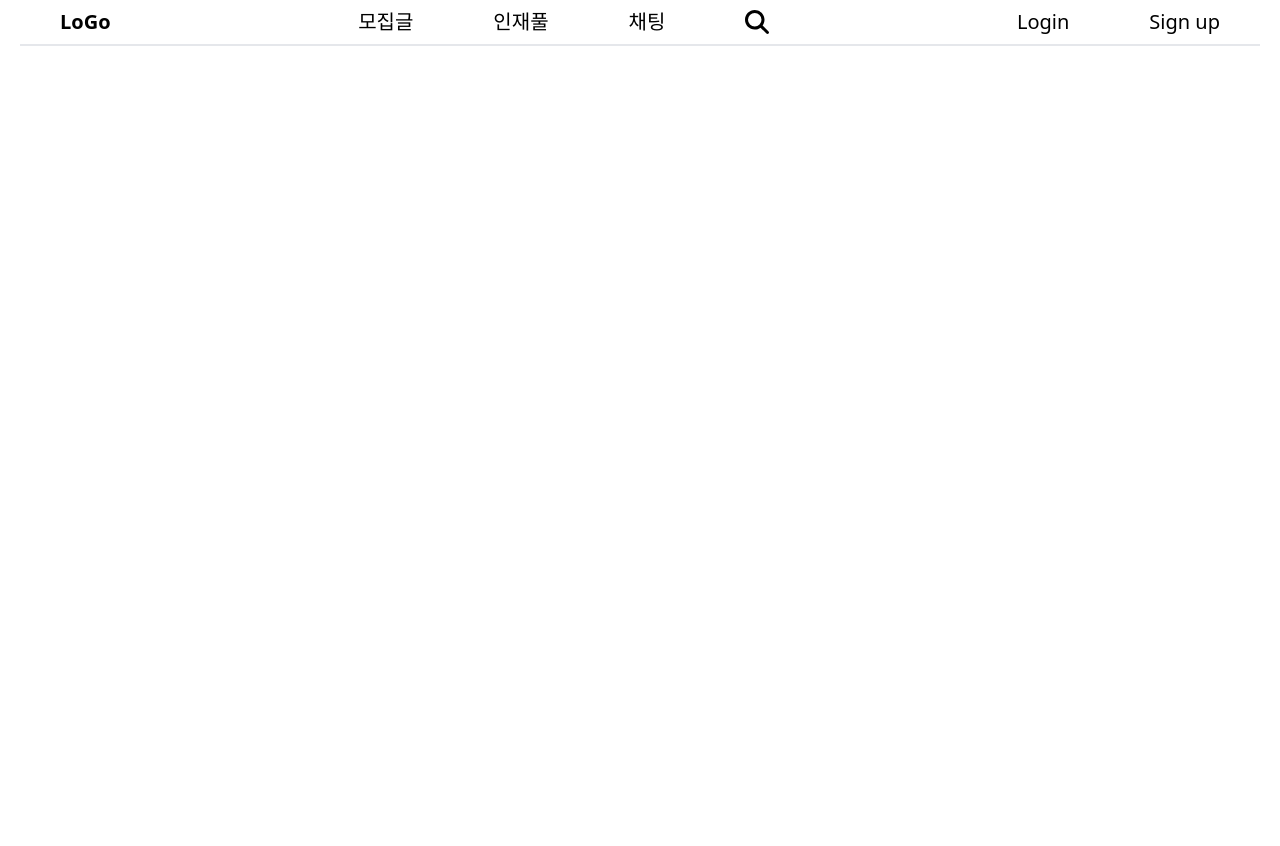
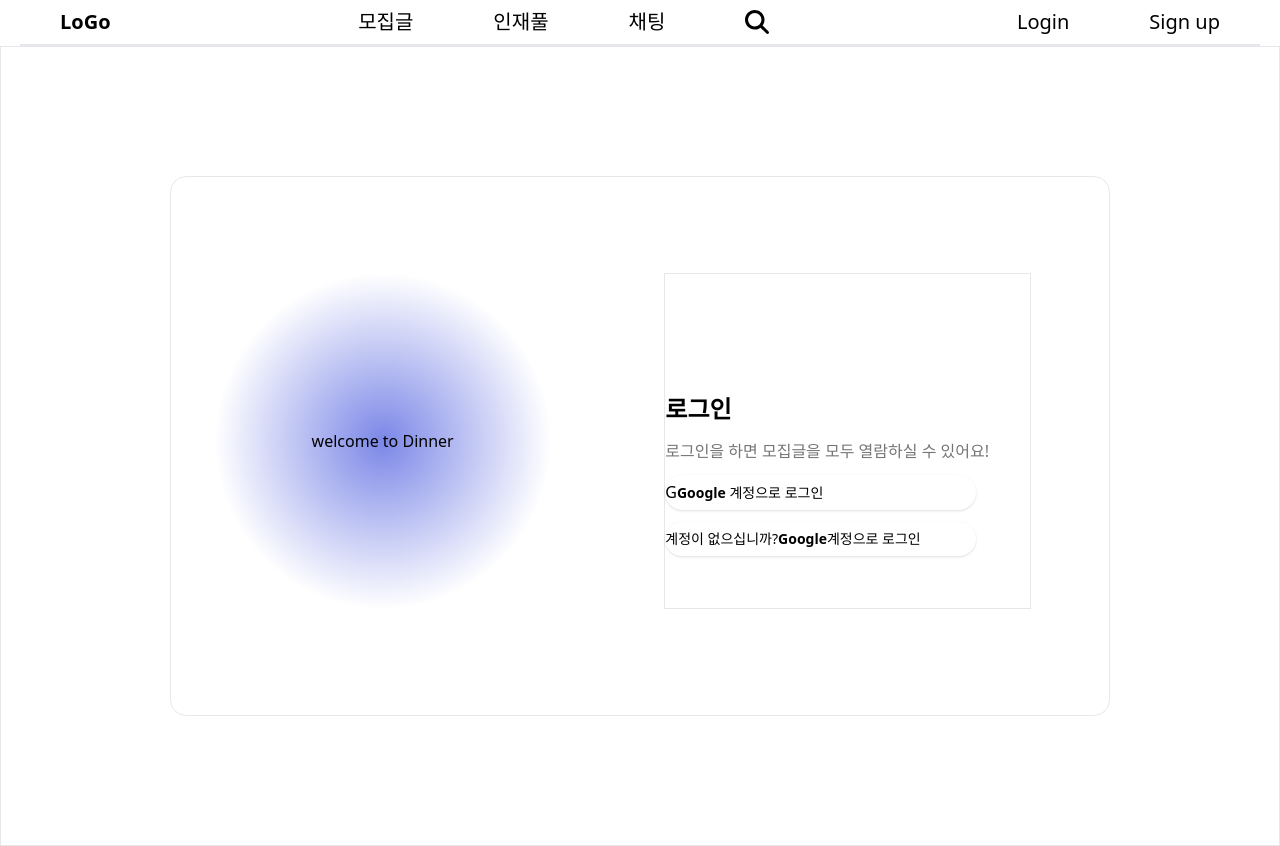
Before and after one commit to HCU-4400WON/hisbee, a React (Create React App) app in the folder src/main/frontend/: page /Login in a window 1280 px wide. Before the commit the page ends 800 px from the top, so only its background shows below. Built offline with nearby package versions, Linux system fonts and the light colour scheme.

Commit message:
:art: [#35]login/outline
outline design

```diff
--- /dev/null
+++ b/src/main/frontend/src/Routes/Login.tsx
@@ -0,0 +1,32 @@
+function Login() {
+  return (
+    <div className="w-screen h-screen border flex items-center justify-center ">
+      <div className="border rounded-2xl w-[940px] h-[540px] bg-[#fff] flex justify-evenly">
+        <div
+          className="w-[336px] h-[336px] mx-[36px] mt-[96px] rounded-full flex items-center justify-center"
+          style={{ background: "radial-gradient(closest-side,#7b87e7, white)" }}
+        >
+          welcome to Dinner
+        </div>
+        <div className="border w-[367px] h-[336px] mt-[96px] mx-[70px] flex-col">
+          <div className="font-bold mt-[117px] text-[24px]">로그인</div>
+          <div className=" text-[#757575] text-[16px] my-3">
+            로그인을 하면 모집글을 모두 열람하실 수 있어요!
+          </div>
+          <div className="border-1-[#eff0f6] w-[311px] h-[34.6px] flex items-center rounded-full shadow my-3">
+            <div>G</div>
+            <div className="text-[14px]">
+              <strong>Google</strong> 계정으로 로그인
+            </div>
+          </div>
+
+          <div className="border-1-[#eff0f6] w-[311px] h-[34.6px] flex items-center rounded-full shadow text-[14px]">
+            계정이 없으십니까?<strong>Google</strong> 계정으로 로그인
+          </div>
+        </div>
+      </div>
+    </div>
+  );
+}
+
+export default Login;
--- a/src/main/frontend/src/components/Router.tsx
+++ b/src/main/frontend/src/components/Router.tsx
@@ -1,7 +1,8 @@
 import { BrowserRouter, Route, Routes } from "react-router-dom";
-import Main from "Routes/Main/Main";
-import Post from "Routes/Post/Post";
+import Main from "Routes/Main";
+import Post from "Routes/Post";
 import Header from "components/Header";
+import Login from "Routes/Login";
 
 function Router() {
   return (
@@ -10,6 +11,9 @@ function Router() {
       <Routes>
         <Route path="/" element={<Main />}></Route>
         <Route path="post" element={<Post />}></Route>
+        <Route path="Login" element={<Login />}>
+          {" "}
+        </Route>
       </Routes>
     </BrowserRouter>
   );
--- a/src/main/frontend/tailwind.config.js
+++ b/src/main/frontend/tailwind.config.js
@@ -3,7 +3,11 @@ module.exports = {
   // src경로 내부에 자바스크립트, 타입스크립트, jsx를 리턴하는 파일들을 모두 작성 해줍니다.
   content: ["./src/**/*.{js,jsx,ts,tsx}"],
   theme: {
-    extend: {},
+    extend: {
+      colors: {
+        hello: "#222222",
+      },
+    },
   },
   plugins: [],
 };
```
Also changed, not shown: src/main/frontend/src/Routes/Main.tsx (renamed from src/main/frontend/src/Routes/Main/Main.tsx), src/main/frontend/src/Routes/Post.tsx (renamed from src/main/frontend/src/Routes/Post/Post.tsx).
